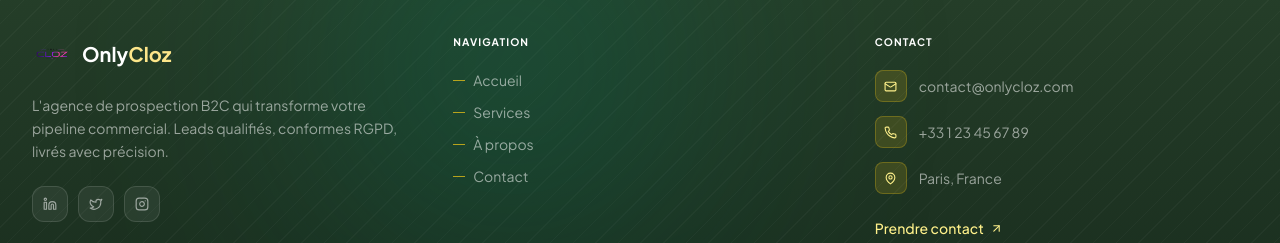
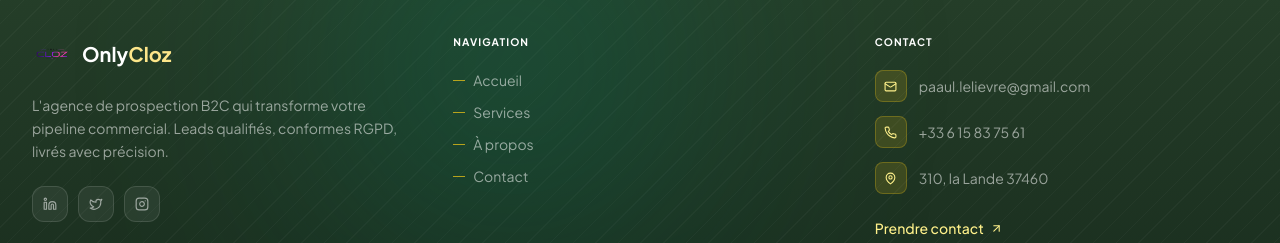
Before and after one commit to only-cloz/only-cloz-front, a React (Vite) app: page / in a window 1280 px wide. Shown: the part 3403-3646 px from the top of the page. Built offline with nearby package versions, Linux system fonts and the light colour scheme.

Commit message:
Update Footer.tsx

```diff
--- a/src/components/layout/Footer.tsx
+++ b/src/components/layout/Footer.tsx
@@ -150,9 +150,9 @@
             </h3>
             <ul className="space-y-3.5">
               {[
-                { icon: Mail,   text: 'contact@onlycloz.com' },
-                { icon: Phone,  text: '+33 1 23 45 67 89' },
-                { icon: MapPin, text: 'Paris, France' },
+                { icon: Mail,   text: 'paaul.lelievre@gmail.com' },
+                { icon: Phone,  text: '+33 6 15 83 75 61' },
+                { icon: MapPin, text: '310, la Lande 37460' },
               ].map(({ icon: Icon, text }, i) => (
                 <li key={i} className="flex items-center gap-3 text-sm text-white/55">
                   <div
```
